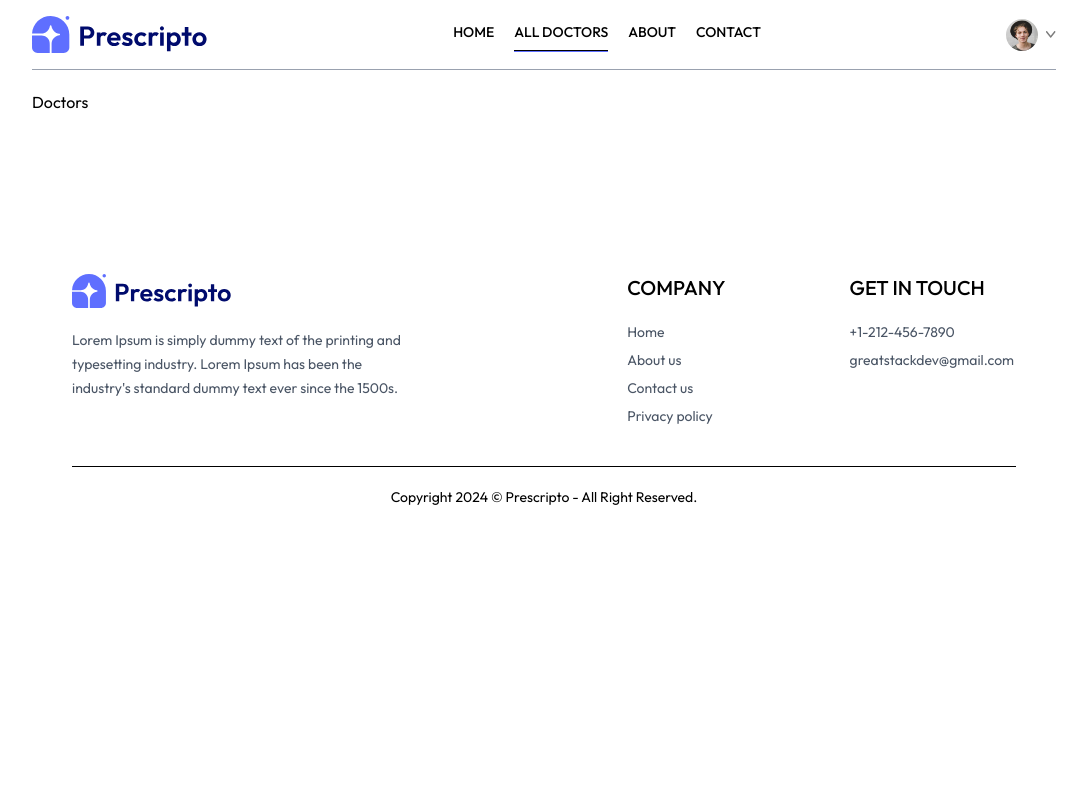
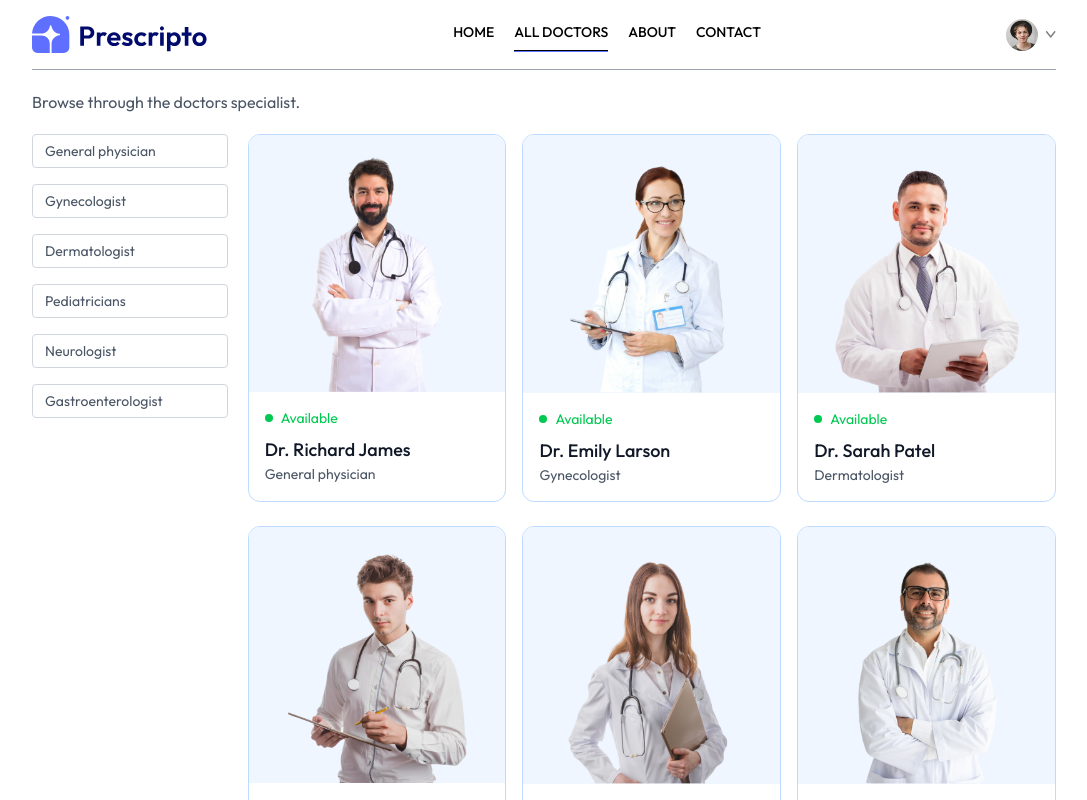
Before and after one commit to Avinash7037/Prescripto, a React (Vite) app in the folder frontend/: page /doctors in a window 1280 px wide. Shown: the top 800 px of the page, without its empty margins (96-1183 px from the left). Built offline with nearby package versions, Linux system fonts and the light colour scheme.

Commit message:
designed the filter to select the doctor according to speciality

```diff
--- a/frontend/src/components/Navbar.jsx
+++ b/frontend/src/components/Navbar.jsx
@@ -8,7 +8,12 @@
   const navigate = useNavigate();
   return (
     <div className="flex items-center justify-between text-sm py-4 mb-5 border-b border-b-gray-400">
-      <img className="w-44 cursor-pointer" src={assets.logo} alt="logo" />
+      <img
+        onClick={() => navigate("/")}
+        className="w-44 cursor-pointer"
+        src={assets.logo}
+        alt="logo"
+      />
 
       <ul className="hidden md:flex items-start gap-5 font-medium">
         <NavLink
--- a/frontend/src/pages/Doctors.jsx
+++ b/frontend/src/pages/Doctors.jsx
@@ -1,7 +1,86 @@
-import React from "react";
+import React, { useContext, useEffect, useState } from "react";
+import { useParams, useNavigate } from "react-router-dom";
+import { AppContext } from "../context/AppContext";
 
 const Doctors = () => {
-  return <div>Doctors</div>;
+  const { speciality } = useParams();
+  const navigate = useNavigate();
+
+  const { doctors } = useContext(AppContext);
+  const [filterDoc, setFilterDoc] = useState([]);
+
+  const specialities = [
+    "General physician",
+    "Gynecologist",
+    "Dermatologist",
+    "Pediatricians",
+    "Neurologist",
+    "Gastroenterologist",
+  ];
+
+  useEffect(() => {
+    if (speciality) {
+      setFilterDoc(doctors.filter((doc) => doc.speciality === speciality));
+    } else {
+      setFilterDoc(doctors);
+    }
+  }, [doctors, speciality]);
+
+  return (
+    <div>
+      <p className="text-gray-600">Browse through the doctors specialist.</p>
+
+      <div className="flex flex-col sm:flex-row items-start gap-5 mt-5">
+        {/* Left side – Specialities */}
+        <div className="flex flex-col gap-4 text-sm text-gray-600">
+          {specialities.map((item) => (
+            <p
+              key={item}
+              onClick={() =>
+                speciality === item
+                  ? navigate("/doctors")
+                  : navigate(`/doctors/${item}`)
+              }
+              className={`w-[94vw] sm:w-auto pl-3 py-1.5 pr-16 border border-gray-300 rounded transition-all cursor-pointer ${
+                speciality === item ? "bg-indigo-100 text-black" : ""
+              }`}
+            >
+              {item}
+            </p>
+          ))}
+        </div>
+
+        {/* Right side – Doctors */}
+        <div className="w-full grid grid-auto-fill gap-4 gap-y-6">
+          {filterDoc.map((item) => (
+            <div
+              key={item._id}
+              onClick={() => navigate(`/appointment/${item._id}`)}
+              className="border border-blue-200 rounded-xl overflow-hidden cursor-pointer hover:translate-y-[-10px] transition-all duration-500"
+            >
+              <img
+                className="bg-blue-50 w-full"
+                src={item.image}
+                alt={item.name}
+              />
+
+              <div className="p-4">
+                <div className="flex items-center gap-2 text-sm text-green-500">
+                  <span className="w-2 h-2 bg-green-500 rounded-full"></span>
+                  <p>Available</p>
+                </div>
+
+                <p className="text-gray-900 text-lg font-medium mt-2">
+                  {item.name}
+                </p>
+                <p className="text-sm text-gray-600">{item.speciality}</p>
+              </div>
+            </div>
+          ))}
+        </div>
+      </div>
+    </div>
+  );
 };
 
 export default Doctors;
```
